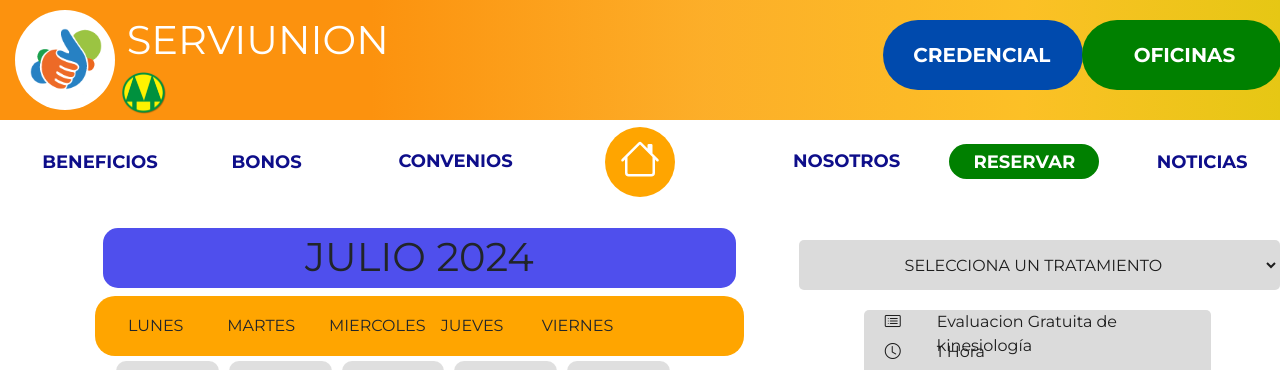
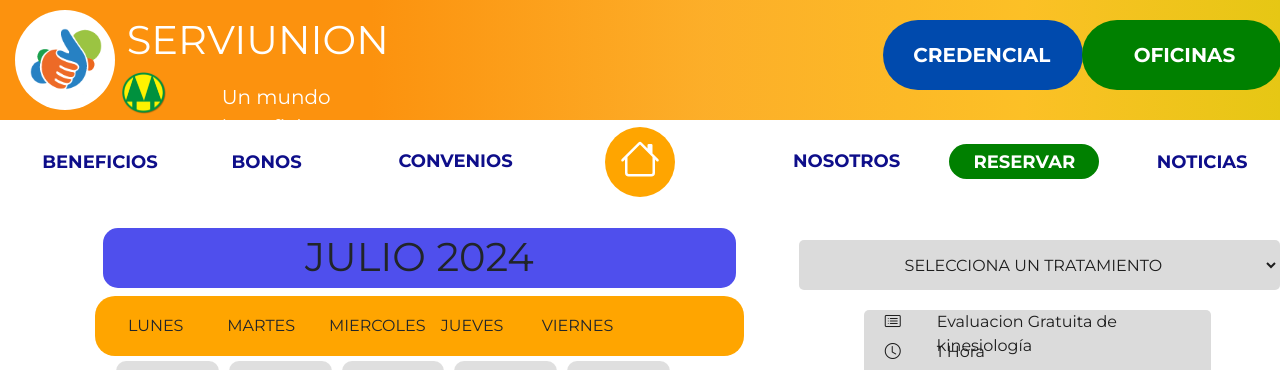
Before and after one commit to jefftechboy/PaginaServiunionPrueba, a Django app: page /agendar/ in a window 1280 px wide. Shown: the top 370 px of the page. Run offline with Django 5.2, Linux system fonts and the light colour scheme; some libraries are stand-ins or nearby versions.

Commit message:
actualizar archivos

```diff
--- a/core/templates/core/base.html
+++ b/core/templates/core/base.html
@@ -1762,13 +1762,13 @@ font-size: 20px;
                         </div>
                     </div>
                     <div class="row">
-                        <div class="col-1">
+                        <div class="col-3">
                             <a href="https://ica.coop/es" target="_blank">
                                 <img src="https://raw.githubusercontent.com/jefftechboy/PaginaServiunionPrueba/main/core/static/core/img/emblemaCooperativismo.png"
                                 width="44px" height="44px" style="padding-bottom: 2px;" >
                             </a>
                         </div>
-                        <div class="col-11 titulo-pequeño">
+                        <div class="col-9 titulo-pequeño">
                             <p style="margin-left: 20px;color: white;font-size: 20px;">Un mundo beneficios</p>
                         </div>
                     </div>
```
